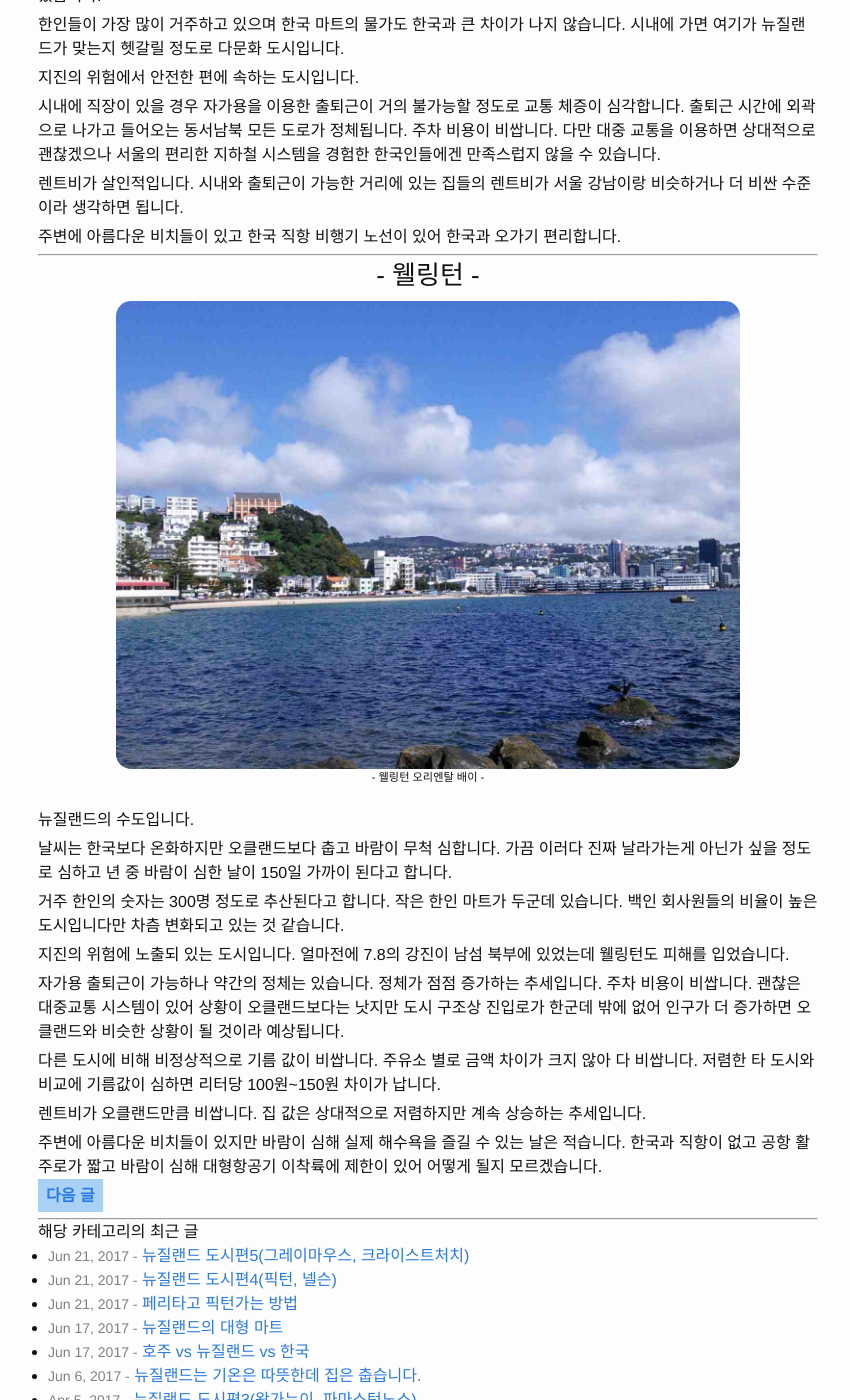
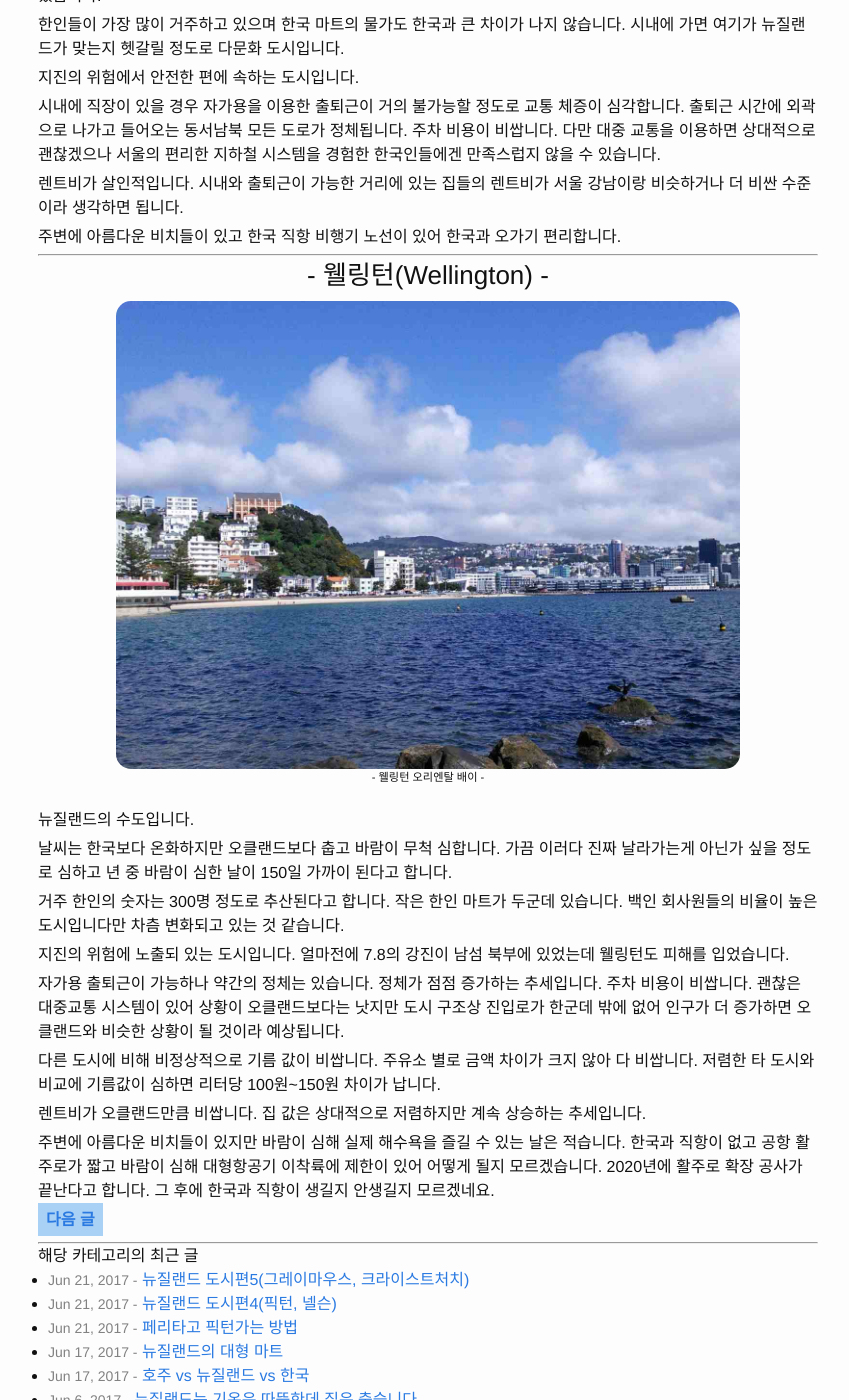
Before and after one commit to comsiro/comsiro.github.io, a Jekyll site: the page built from _posts/nzlife/2017-04-06-AucklandNWellington.markdown, in a window 1280 px wide and 1400 px high, scrolled down 854 px. Shown: the whole window, without its empty margins (212-1061 px from the left). Built offline with Jekyll 4.4.1, drawn with Linux system fonts in a browser that asks for light colours; comment, search, counter and statistics services are not loaded; some of the changed text lies outside the part shown.

Commit message:
minor update

```diff
--- a/_posts/nzlife/2017-04-06-AucklandNWellington.markdown
+++ b/_posts/nzlife/2017-04-06-AucklandNWellington.markdown
@@ -31,7 +31,7 @@ categories: nzlife
 <hr>
 
 <div class="post-head">
-    <h3>- 웰링턴 -</h3>
+    <h3>- 웰링턴(Wellington) -</h3>
     <img src="{{ site.url }}/assets/images/Wellington1.jpg" alt="Wellington1"/>
     <p class="image-description">- 웰링턴 오리엔탈 배이 -</p>
 </div>
@@ -50,6 +50,6 @@ categories: nzlife
 
 렌트비가 오클랜드만큼 비쌉니다. 집 값은 상대적으로 저렴하지만 계속 상승하는 추세입니다.
 
-주변에 아름다운 비치들이 있지만 바람이 심해 실제 해수욕을 즐길 수 있는 날은 적습니다. 한국과 직항이 없고 공항 활주로가 짧고 바람이 심해 대형항공기 이착륙에 제한이 있어 어떻게 될지 모르겠습니다.
+주변에 아름다운 비치들이 있지만 바람이 심해 실제 해수욕을 즐길 수 있는 날은 적습니다. 한국과 직항이 없고 공항 활주로가 짧고 바람이 심해 대형항공기 이착륙에 제한이 있어 어떻게 될지 모르겠습니다. 2020년에 활주로 확장 공사가 끝난다고 합니다. 그 후에 한국과 직항이 생길지 안생길지 모르겠네요.
 
 <a href="{{ site.github.url }}/nzlife/2017/04/06/HamiltonNTaupo.html" class="page-change">다음 글</a>
--- a/_posts/nzlife/2017-04-06-HamiltonNTaupo.markdown
+++ b/_posts/nzlife/2017-04-06-HamiltonNTaupo.markdown
@@ -12,7 +12,7 @@ categories: nzlife
 저에게 뉴질랜드 도시에 관한 정보를 물어보시는 분이 계셔서 경험한 한도내에서 아는 한 적어 봅니다. 제 개인 의견일 뿐이고 틀린 의견일 수 있으므로 참고만 하십시오.
 <hr>
 <div class="post-head">
-    <h3>- 해밀턴 -</h3>
+    <h3>- 해밀턴(Hamilton) -</h3>
     <img src="{{ site.url }}/assets/images/Hamilton-Hobbiton1.jpg" alt="Hamilton-Hobbiton1"/>
     <p class="image-description">- 해밀턴 호빗 마을 -</p>
 </div>
@@ -30,7 +30,7 @@ categories: nzlife
 도시 자체가 아름답거나 하지는 않습니다만 거주를 전제로 도시를 물색한다면 한번 고려해 볼 만한 도시가 아닐까 합니다.
 <hr>
 <div class="post-head">
-    <h3>- 타우포 -</h3>
+    <h3>- 타우포(Taupo) -</h3>
     <img src="{{ site.url }}/assets/images/Taupo1.jpg" alt="Taupo1"/>
     <p class="image-description">- 타우포 비오는 날 -</p>
 </div>
--- a/_posts/nzlife/2017-04-06-WhanganuiNPalmerstonNorth.markdown
+++ b/_posts/nzlife/2017-04-06-WhanganuiNPalmerstonNorth.markdown
@@ -12,7 +12,7 @@ categories: nzlife
 저에게 뉴질랜드 도시에 관한 정보를 물어보시는 분이 계셔서 경험한 한도내에서 아는 한 적어 봅니다. 제 개인 의견일 뿐이고 틀린 의견일 수 있으므로 참고만 하십시오.
 <hr>
 <div class="post-head">
-    <h3>- 왕가누이 -</h3>
+    <h3>- 왕가누이(Whanganui) -</h3>
     <img src="{{ site.url }}/assets/images/Whanganui1.jpg" alt="Whanganui1"/>
     <p class="image-description">- 왕가누이 야경 -</p>
 </div>
@@ -27,7 +27,7 @@ War memorial tower에서 보는 야경은 제법 아름다웠습니다.
 
 <hr>
 <div class="post-head">
-    <h3>- 파마스턴노스 -</h3>
+    <h3>- 파마스턴노스(PalmerstonNorth) -</h3>
     <img src="{{ site.url }}/assets/images/PalmerstonNorth1.jpg" alt="PalmerstonNorth1"/>
     <p class="image-description">- 파마스턴노스 로스가든 -</p>
 </div>
--- a/_posts/nzlife/2017-06-22-PictonNNelson.markdown
+++ b/_posts/nzlife/2017-06-22-PictonNNelson.markdown
@@ -12,7 +12,7 @@ categories: nzlife
 저에게 뉴질랜드 도시에 관한 정보를 물어보시는 분이 계셔서 경험한 한도내에서 아는 한 적어 봅니다. 제 개인 의견일 뿐이고 틀린 의견일 수 있으므로 참고만 하십시오.
 <hr>
 <div class="post-head">
-    <h3>- 픽턴 -</h3>
+    <h3>- 픽턴(Picton) -</h3>
     <img src="{{ site.url }}/assets/images/Picton1.jpg" alt="Picton1"/>
     <p class="image-description">- 픽턴 배타는 곳 -</p>
 </div>
@@ -23,7 +23,7 @@ categories: nzlife
 
 <hr>
 <div class="post-head">
-    <h3>- 넬슨 -</h3>
+    <h3>- 넬슨(Nelson) -</h3>
     <img src="{{ site.url }}/assets/images/Nelson1.jpg" alt="Nelson1"/>
     <p class="image-description">- 넬슨 가는 길에 있는 작은 호수 -</p>
 </div>
--- a/_posts/nzlife/2017-06-23-GreymouthNchristchurch.markdown
+++ b/_posts/nzlife/2017-06-23-GreymouthNchristchurch.markdown
@@ -11,7 +11,7 @@ categories: nzlife
 저에게 뉴질랜드 도시에 관한 정보를 물어보시는 분이 계셔서 경험한 한도내에서 아는 한 적어 봅니다. 제 개인 의견일 뿐이고 틀린 의견일 수 있으므로 참고만 하십시오.
 <hr>
 <div class="post-head">
-    <h3>- 그레이마우스 -</h3>
+    <h3>- 그레이마우스(Greymouth) -</h3>
     <img src="{{ site.url }}/assets/images/Greymouth1.jpg" alt="Greymouth1"/>
     <p class="image-description">- 그레이마우스 에어비엔비에서 해 떨어질때 -</p>
 </div>
@@ -25,7 +25,7 @@ categories: nzlife
 <hr>
 
 <div class="post-head">
-    <h3>- 크라이스트처치 -</h3>
+    <h3>- 크라이스트처치(Christchurch) -</h3>
     <img src="{{ site.url }}/assets/images/Christchurch1.jpg" alt="Christchurch1"/>
     <p class="image-description">- 아직 복구 중인 크라이스트처치 -</p>
 </div>
```
Also changed, not shown: other parts of _posts/nzlife/2017-04-06-AucklandNWellington.markdown (+1 -1 lines).
